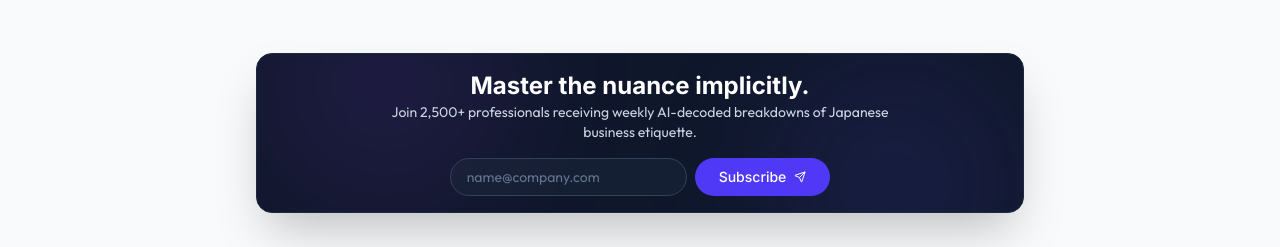
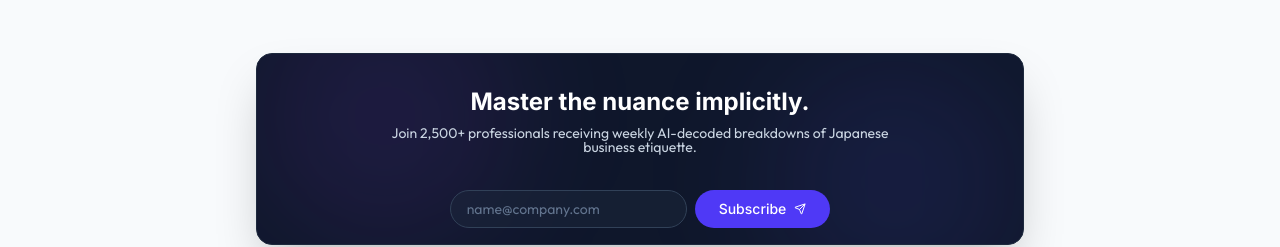
Before and after one commit to Popikuro/j-notes-ai, a Next.js app: page / in a window 1280 px wide. Shown: the part 897-1144 px from the top of the page. Built offline with nearby package versions, Linux system fonts and the light colour scheme; no server answers; the database is empty.

Commit message:
Enforce extreme vertical symmetry on Newsletter tagline: fixed 20px padding with leading-none font reduction

```diff
--- a/components/NewsletterSignup.tsx
+++ b/components/NewsletterSignup.tsx
@@ -24,11 +24,11 @@ export function NewsletterSignup() {
             <div className="absolute top-0 right-0 p-32 bg-indigo-500/10 blur-3xl rounded-full pointer-events-none" />
             <div className="absolute bottom-0 left-0 p-32 bg-purple-500/10 blur-3xl rounded-full pointer-events-none" />
 
-            <div className="relative z-10 w-full mb-0">
-                <h3 className="text-2xl font-bold font-inter text-white">
+            <div className="relative z-10 w-full m-0 py-[20px] flex flex-col items-center justify-center gap-3">
+                <h3 className="text-2xl font-bold font-inter text-white leading-none m-0">
                     Master the nuance implicitly.
                 </h3>
-                <p className="text-slate-300 font-outfit text-sm max-w-lg mx-auto">
+                <p className="text-slate-300 font-outfit text-sm max-w-lg mx-auto leading-none m-0">
                     Join 2,500+ professionals receiving weekly AI-decoded breakdowns of Japanese business etiquette.
                 </p>
             </div>
```
